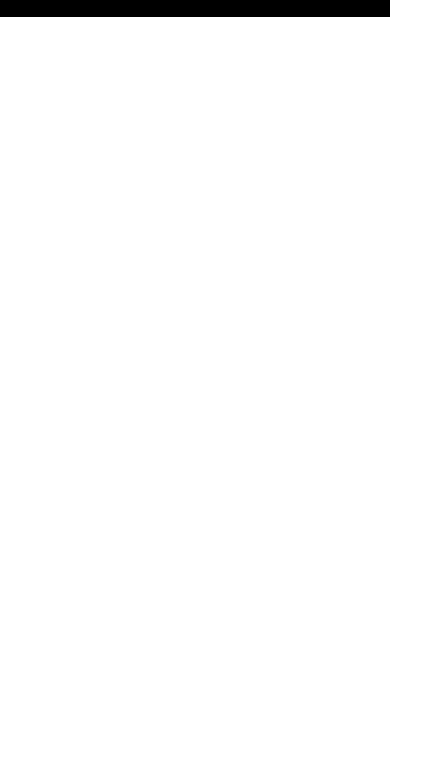
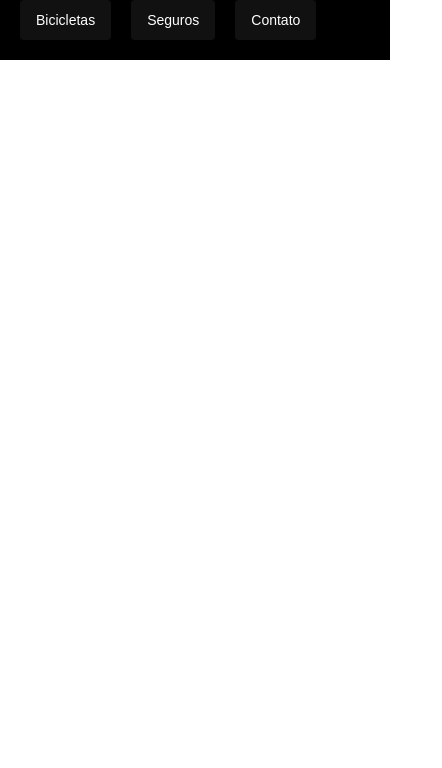
Before and after one commit to augustoOliveira1993/projeto-bikcraft-origamid, a plain HTML site: page index.html in a window 390 px wide. Shown: the part 76-844 px from the top of the page, 442 px wide, since content can reach past the window. Drawn offline with Linux system fonts and the light colour scheme.

Commit message:
build: 1004 Header e Menu 2

```diff
--- a/css/header.css
+++ b/css/header.css
@@ -4,6 +4,8 @@
 
 .header {
     display: flex;
+    flex-wrap: wrap;
+    gap: 20px;
     justify-content: space-between;
     align-items: center;
     box-sizing: border-box;
@@ -15,6 +17,7 @@
 
 .header-menu {
     display: flex;
+    flex-wrap: wrap;
     gap: 40px;
 }
 
@@ -23,4 +26,50 @@
     color: #ffffff;
     padding: 1rem 0;
     font-size: 1.125rem;
+    position: relative;
 }
+
+.header-menu a::after {
+    content: '';
+    display: block;
+    width: 0;
+    height: 2px;
+    background-color: #ffffff;
+    transition: width .3s;
+    margin-top: 4px;
+    position: absolute;
+}
+
+.header-menu a:hover::after {
+    width: 100%;
+}
+
+@media (max-width: 600px) {
+    .header-menu {
+        gap: 12px;
+    }
+
+    .header-menu a {
+        padding: 8px 12px;
+        font-size: 14px;
+    }
+}
+
+@media (max-width: 800px) {
+    .header-menu {
+        gap: 20px;
+    }
+
+    .header-menu a {
+        background-color: #111111;
+        padding: 12px 16px;
+        border-radius: 4px;
+    }
+    .header a::after {
+        display: none;
+    }
+
+    .header-menu a:hover {
+        background-color: #2e2e2e;
+    }
+}
```
